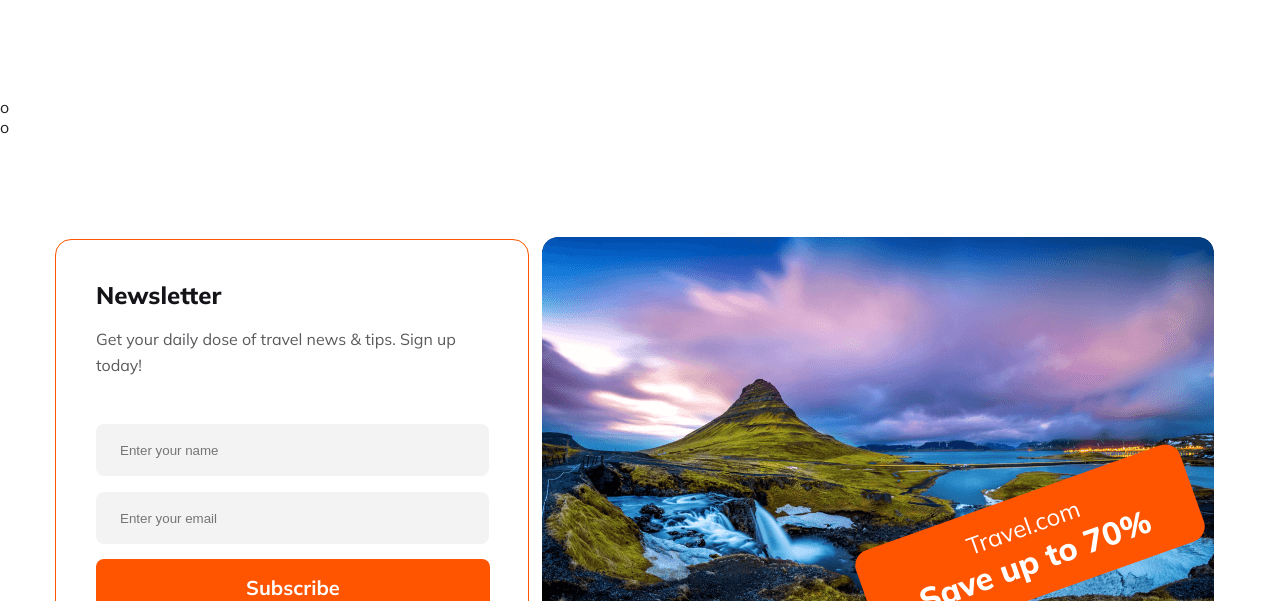
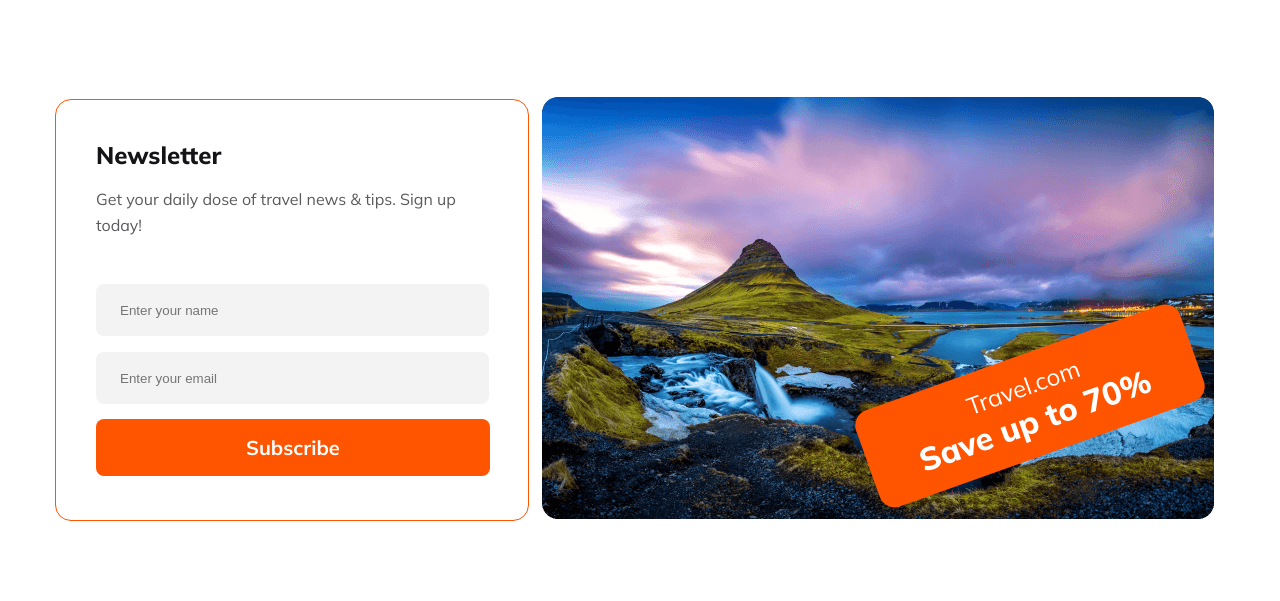
Before and after one commit to zubair2020hero/assignment-02, a plain HTML site: page index.html in a window 1280 px wide. Shown: the part 3402-4003 px from the top of the page. Drawn offline with Linux system fonts and the light colour scheme.

```diff
--- a/index.html
+++ b/index.html
@@ -178,12 +178,7 @@
         </div>
     </section>
     <!-- Why Choose Us Area End -->
-    <!-- Deals & Discounts Area Start -->
-    <section>o</section>
-    <!-- Deals & Discounts Area End -->
-    <!-- Perfect Place Area Start -->
-    <section>o</section>
-    <!-- Perfect Place Area End -->
+
     <!-- Newsletter Area Start -->
     <section class="newsletter_area">
         <div class="container">
```
